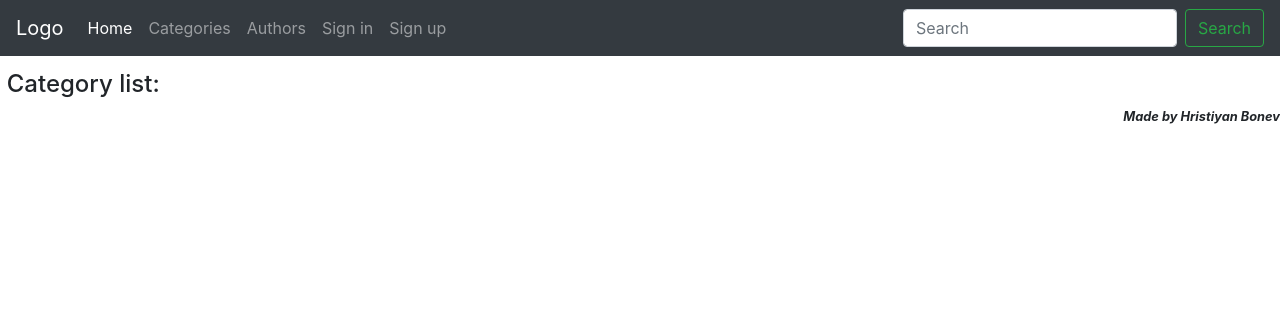
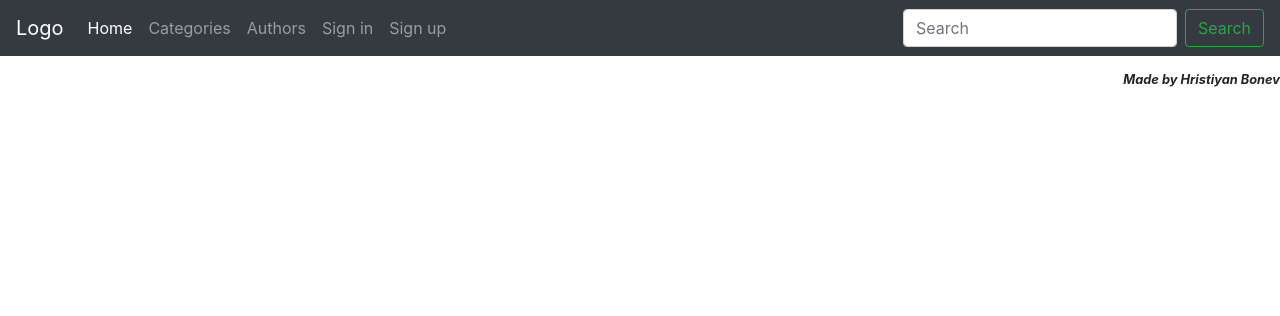
Before and after one commit to Hristiyan-Bonev/quotes, a Django app: template templates/index.html in a window 1280 px wide. Shown: the top 316 px of the page. Run offline with Django 3.2, Linux system fonts and the light colour scheme; the template is opened without the code that fills it, so the values that code supplies are empty; some libraries are stand-ins or nearby versions.

Commit message:
Fix templates; also update necessary variables in views in order to reflect the changes

```diff
--- a/quotes_project/settings.py
+++ b/quotes_project/settings.py
@@ -74,7 +74,7 @@ WSGI_APPLICATION = 'quotes_project.wsgi.application'
 
 # Database
 # https://docs.djangoproject.com/en/1.11/ref/settings/#databases
-print(BASE_DIR)
+print(os.path.join(BASE_DIR, 'quotes_data'))
 DATABASES = {
     'default': {
         'ENGINE': 'django.db.backends.sqlite3',
--- a/templates/base.html
+++ b/templates/base.html
@@ -15,7 +15,7 @@
   </head>
     <header>
          <nav class="navbar navbar-expand-lg fixed-top navbar-dark bg-dark">
-            <a class="navbar-brand" href="#">Logo</a>
+            <a class="navbar-brand" href="{% url 'index' %}">Logo</a>
             <button class="navbar-toggler" type="button" data-toggle="collapse" data-target="#navbarSupportedContent" aria-controls="navbarSupportedContent" aria-expanded="false" aria-label="Toggle navigation">
               <span class="navbar-toggler-icon"></span>
             </button>
--- a/templates/index.html
+++ b/templates/index.html
@@ -17,7 +17,7 @@
         {% endif %}
             <img class="d-block w-100 h-35" src='{% static "wallpapers/" %}{{ image_no }}.jpg'>
             <div class="carousel-caption">
-                <h3 class="carousel-text">{{ quote.quote_text }}</h3>
+                <h3 class="carousel-text">{{ quote.quote}}</h3>
                 <p class="carousel-text carousel-text-author">{{ quote.author }}</p>
             </div> {# end of div carousel-caption #}
         </div> {# end of class item active #}
@@ -26,22 +26,24 @@
     </div> {# end of class carousel-inner#}
 </div> {# end of class carousel#}
 
-<div class="custom-list">
-  <div class="custom-list-header">
-    <h4> Category list: </h4>
-  </div>
-  {% if categories %}
-  <ul class="list-group">
-      {% for category in categories %}
-      <a href="categories/{{category.category}}">
-    <button class="list-group-item d-flex justify-content-between align-items-center">
-    {{ category.category }}
-  </button>
-</a>
-    {% endfor %}
-  </ul>
-  {% endif %}
-</div>
+
+    <!--MENU BUTTONS-->
+<!--<div class="custom-list">-->
+  <!--<div class="custom-list-header">-->
+    <!--<h4> Category list: </h4>-->
+  <!--</div>-->
+  <!--{% if categories %}-->
+  <!--<ul class="list-group">-->
+      <!--{% for category in categories %}-->
+      <!--<a href="categories/{{category.category}}">-->
+    <!--<button class="list-group-item d-flex justify-content-between align-items-center">-->
+    <!--{{ category.category }}-->
+  <!--</button>-->
+<!--</a>-->
+    <!--{% endfor %}-->
+  <!--</ul>-->
+  <!--{% endif %}-->
+<!--</div>-->
 
 
 <div class="container">
@@ -49,10 +51,10 @@
       <div class="card-columns">
       {% for category in categories %}
       <div class="card">
-        <a href="categories/{{category.category}}">
+        <a href="categories/{{category.category_text}}">
         <img class="card-img" src="{% static "wallpapers/2.jpg" %}" alt="Card image">
         <div class="card-img-overlay">
-          <p class="card-text card-text-custom">{{ category.category }}</p>
+          <p class="card-text card-text-custom">{{ category.category_text }}</p>
         </div>
       </a>
       </div>
```
Also changed, not shown: quotes_project/views.py (+10 -19 lines).
